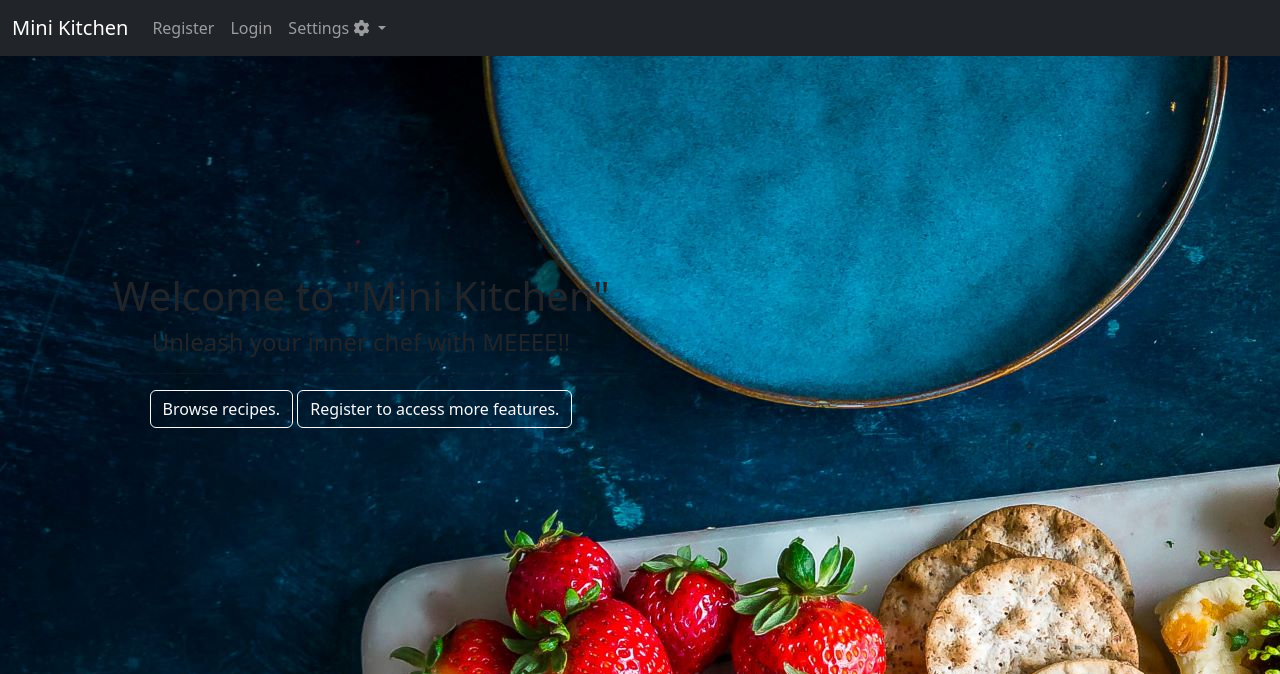
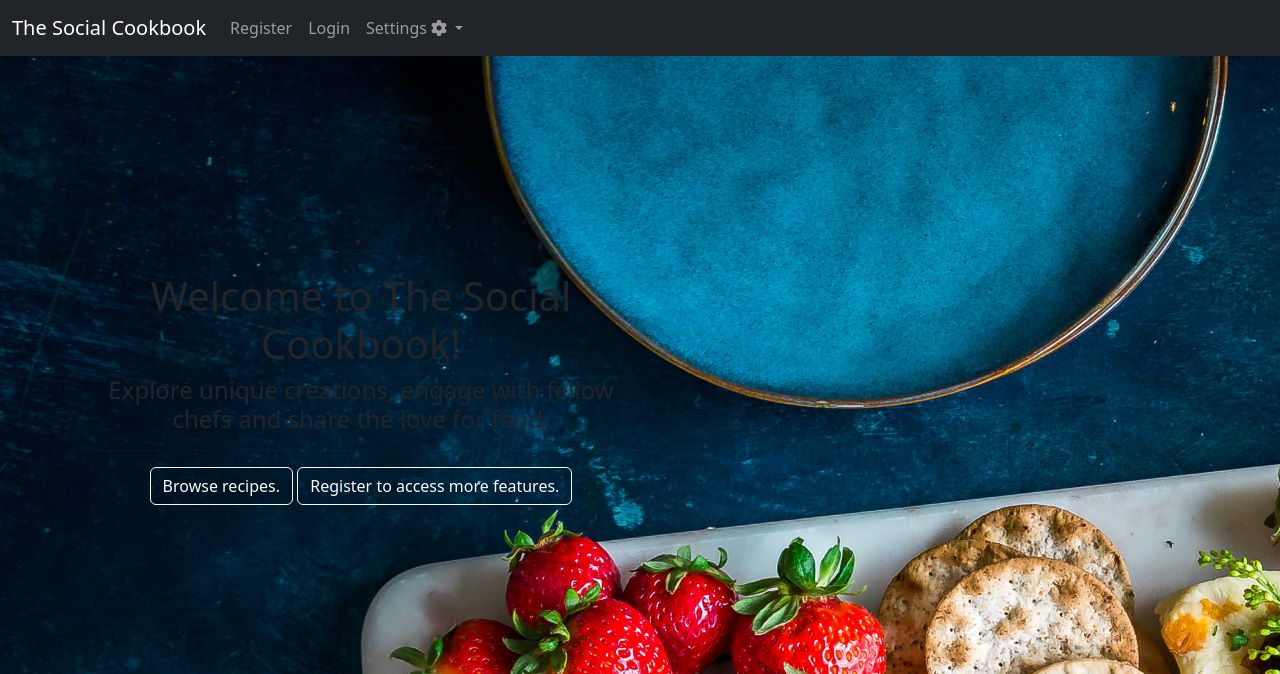
Before and after one commit to selmantabet/social-cookbook, a Flask app: page / in a window 1280 px wide. Shown: the top 674 px of the page. Run offline with Flask 3, Linux system fonts and the light colour scheme; data that the repository does not hold is empty; some libraries are stand-ins or nearby versions.

Commit message:
Added README and fixed branding

```diff
--- a/templates/index.html
+++ b/templates/index.html
@@ -22,8 +22,11 @@
           <br />
           <br />
           <br />
-          <h1>Welcome to "Mini Kitchen"</h1>
-          <h4>Unleash your inner chef with MEEEE!!</h4>
+          <h1>Welcome to The Social Cookbook!</h1>
+          <h4>
+            Explore unique creations, engage with fellow chefs and share the
+            love for food.
+          </h4>
           <hr />
           <span>
             {% if session['colour_mode'] == 'light' %}
--- a/templates/layout.html
+++ b/templates/layout.html
@@ -21,7 +21,7 @@
     <nav class="navbar navbar-expand-lg navbar-dark bg-dark">
   {% endif %}
         <div class="container-fluid">
-          <a class="navbar-brand" href="{{ url_for('index') }}">Mini Kitchen</a>
+          <a class="navbar-brand" href="{{ url_for('index') }}">The Social Cookbook</a>
           <button class="navbar-toggler" type="button" data-bs-toggle="collapse" data-bs-target="#navbarSupportedContent" aria-controls="navbarSupportedContent" aria-expanded="false" aria-label="Toggle navigation">
             <span class="navbar-toggler-icon"></span>
           </button>
```
Also changed, not shown: README.md (added).
